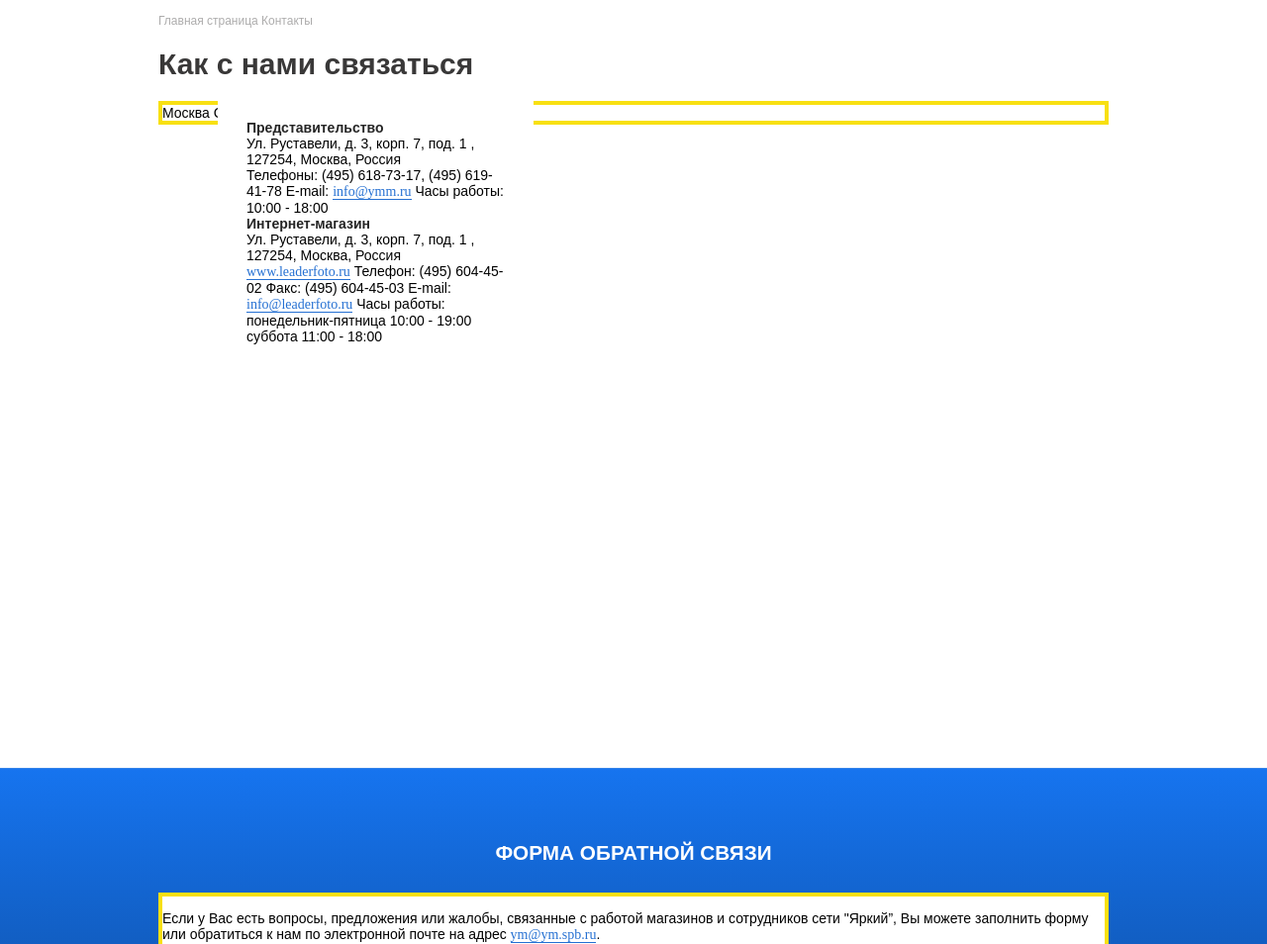
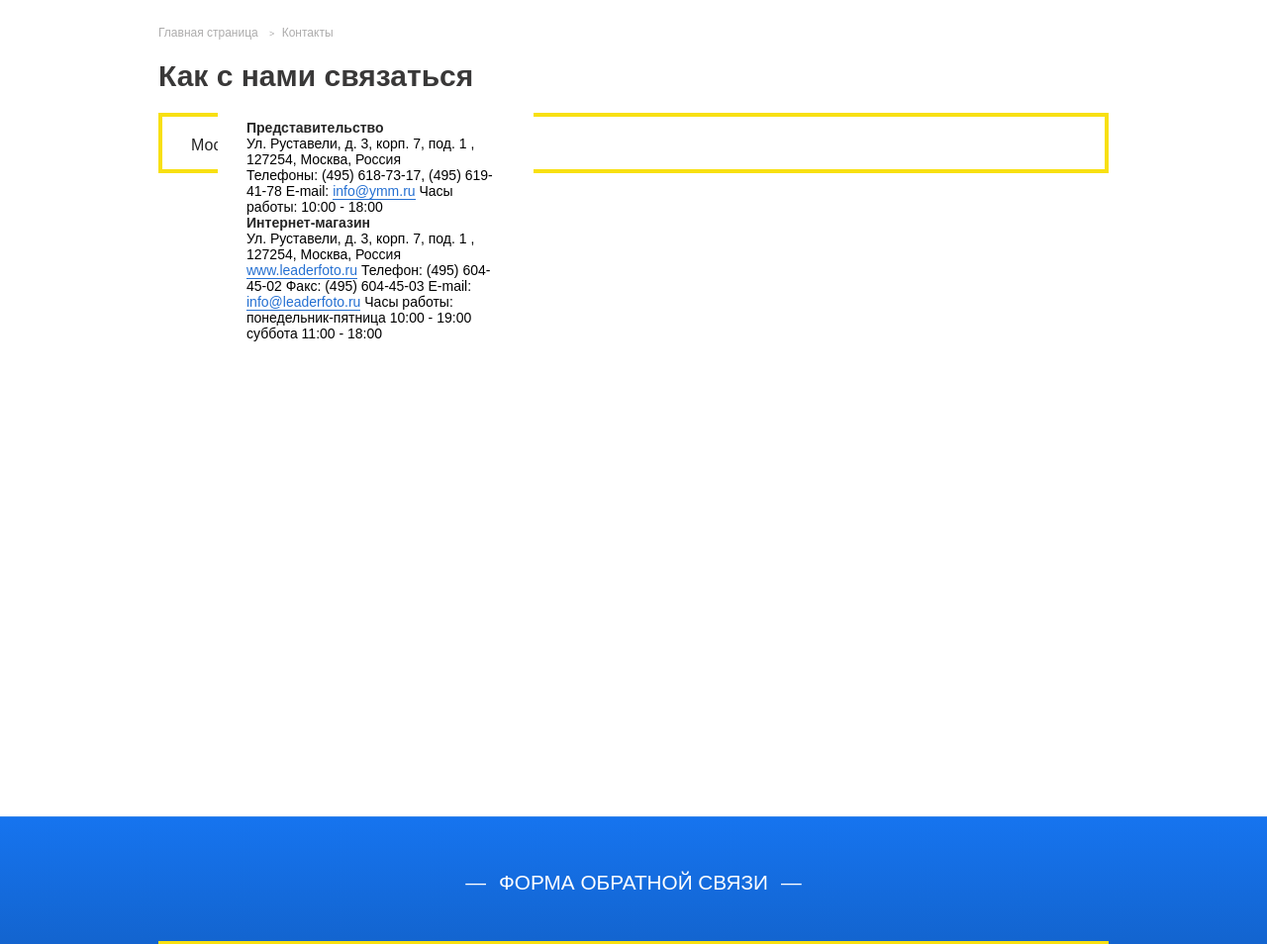
Before and after one commit to IamEmpty/contact-page, a plain HTML site: page index.html in a window 1280 px wide. Shown: the top 954 px of the page at 99% size. Drawn offline with Linux system fonts and the light colour scheme.

Commit message:
beautiful feedback form heading

```diff
--- a/css/base.scss
+++ b/css/base.scss
@@ -5,7 +5,7 @@
 
 $dark-grayish-red: #adacac;
 $very-dark-grayish-red: #393838;
-$very-dark-gray-mostly-black: #252525;
+$very-dark-gray-mostly-black: #252525; //#2d2d2d
 
 $dark-blue: #0c4da2;
 $strong-blue: #2570d2; //#175fbd
@@ -24,6 +24,23 @@
 	background: linear-gradient(top, $color1, $color2);
 }
 
+@mixin link() {
+	color: $strong-blue;
+	text-decoration: none;
+	border-bottom: 1px solid $strong-blue;
+
+	&:hover {
+		border-bottom: 0;
+	}
+}
+
+
+/*-- Styles --*/
+
+@font-face {
+	font-family: "ProxivaNova";
+	src: url(fonts/proximanova.ttf);
+}
 
 base {
 	padding: 0 10px;
@@ -41,26 +58,18 @@
 	display: block;
 }
 
-h2 {
-	color: $white;
-	font-size: 20.76px;
-	text-transform: uppercase;
-	text-align: center;
-	margin: 73px 0 146px;
-}
-
 h3 {
 	font-size: 14px;
 	color: $very-dark-gray-mostly-black;
 	margin: 0;
 }
 
-a {
-	font-family: "ProxivaNova";
-	font-family: "ProxivaNova light";
-	color: $strong-blue;
-	text-decoration: none;
-	border-bottom: 1px solid $strong-blue;
+p {
+	a {
+		font-family: "ProxivaNova";
+		font-family: "ProxivaNova light";
+		@include link();
+	}
 }
 
 
@@ -69,7 +78,40 @@
 .breadcrumbs {
 	font-size: 12px;
 	color: $dark-grayish-red;
+
+	ul {
+		padding: 0;
+	}
+
+	li {
+		display: inline-block;
+		list-style: none;
+
+		&:after {
+			content: ">";
+			display: inline-block;
+			padding: 0 4px 0 8px;
+			font-size: 9px;
+			line-height: 1;
+		}
+
+		&:last-child {
+			&:after {
+				display: none;
+			}
+		}
+	}
+
+	a {
+		color: $dark-grayish-red;
+		text-decoration: none;
+
+		&:hover {
+			border-bottom: 1px solid $dark-grayish-red;
+		}
+	}
 }
+
 
 /*-- Button primary --*/
 
@@ -80,8 +122,13 @@
 	border: none;
 	border-bottom: 2px solid $dark-blue;
 	font-size: 16px;
+	font-weight: bold;
 	padding: 15px 21px 12px;
 	border-radius: 3px;
+
+	&:hover {
+		@include linear-gradient($strong-blue, $bright-blue);
+	}
 }
 
 .btn-submit {
@@ -89,6 +136,7 @@
 	display: block;
 	border-top: 4px solid $yellow;
 }
+
 
 /*-- Yellow frame --*/
 
@@ -103,12 +151,43 @@
 	background: $white;
 	margin-left: 60px;
 	padding: 33px 29px;
+
+	a {
+		@include link();
+	}
 }
 
 .heading-background {
 	border-top: 1px solid #3684e9;
 	border-bottom: 1px solid $moderate-blue;
 	@include linear-gradient($vivid-blue, $dark-blue);
+
+	h2 {
+		color: $white;
+		font-size: 20.76px;
+		text-transform: uppercase;
+		text-align: center;
+		margin: 54px 0 165px;
+		font-weight: normal;
+
+		&:before {
+			content: "—";
+			display: inline-block;
+			font-weight: normal;
+			padding: 0 13px 0 0;
+			line-height: 1;
+			//font-size: 14px;
+		}
+
+		&:after {
+			content: "—";
+			display: inline-block;
+			font-weight: normal;
+			padding: 0 0 0 13px;
+			line-height: 1;
+			//font-size: 14px;
+		}
+	}
 }
 
 
@@ -137,9 +216,11 @@
 	margin: 0 auto;
 }
 
-.switch {
+.switcher {
 	padding: 20px 29px 15px;
 	display: block;
+	color: $very-dark-gray-mostly-black;
+	font-size: 16px;
 }
 
 .top-block {
@@ -150,4 +231,9 @@
 	background: $white;
 	position: relative;
 	top: -119px;
+	padding: 47px - 14px 54px 0;
+
+	p {
+		width: 261px;
+	}
 }
--- a/index.html
+++ b/index.html
@@ -19,8 +19,14 @@
 	<div class="top-block-wrapper">
 		<div class="top-block inner">
 			<div class="breadcrumbs">
-				Главная страница
-				Контакты
+				<ul>
+					<li>
+						<a href="#">Главная страница</a>
+					</li>
+					<li>
+						<a href="#">Контакты</a>
+					</li>
+				</ul>
 			</div>
 
 			<h1>Как с нами связаться</h1>
```
Also changed, not shown: css/base.css.
